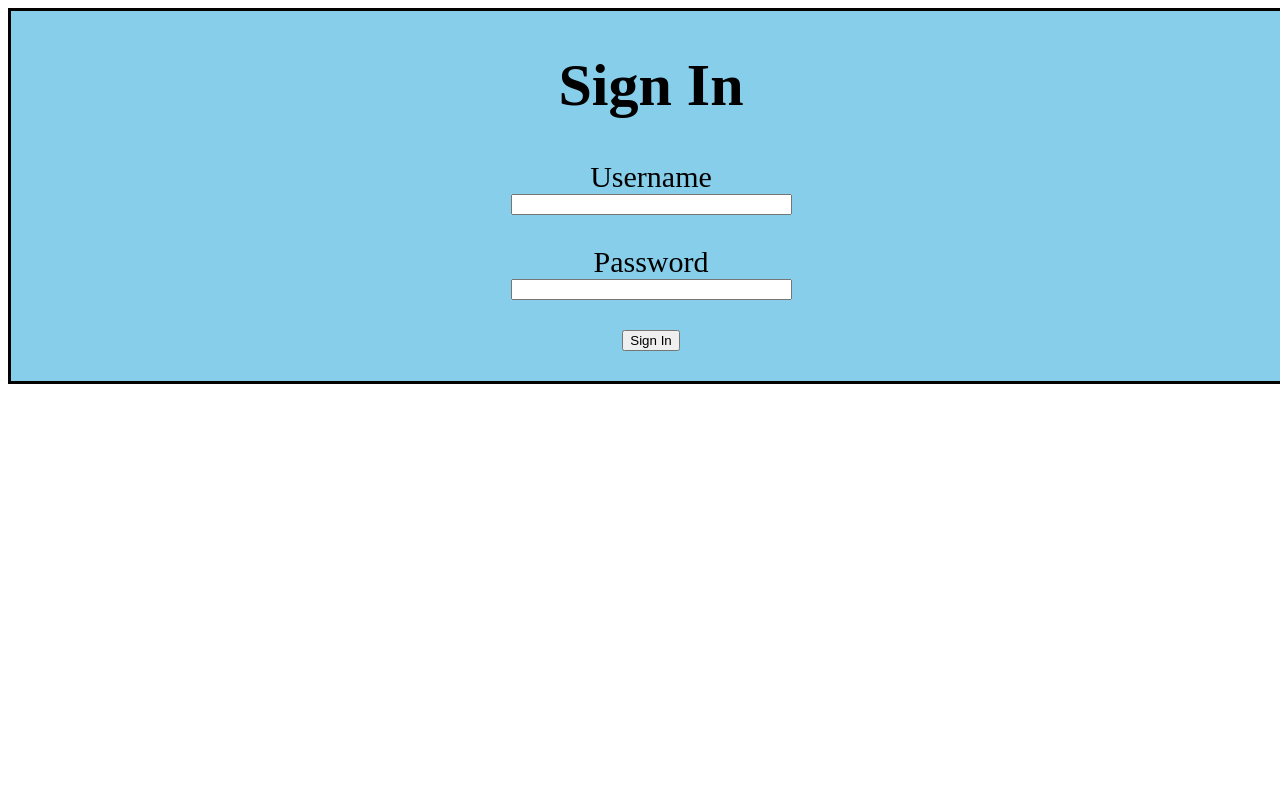
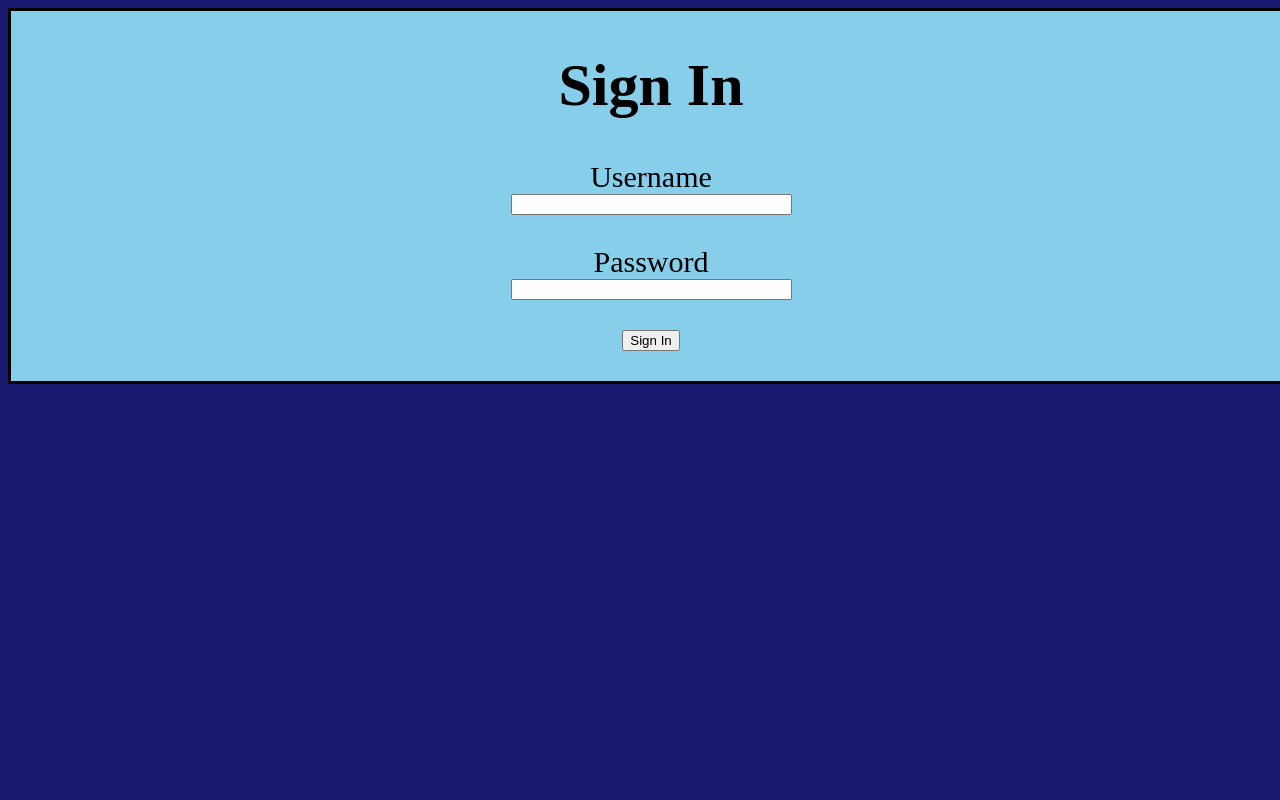
Before and after one commit to Brian1226/Priority-Queue, a Flask app: page / in a window 1280 px wide. Run offline with Flask 2, Linux system fonts and the light colour scheme.

Commit message:
Added midnightblue color background

```diff
--- a/app/templates/base.html
+++ b/app/templates/base.html
@@ -6,7 +6,7 @@
         <title>Home Page - my blog</title>
         {% endif %}
     </head>
-    <body>
+    <body style="background-color: midnightblue;">
         {% block content %}
         {% endblock %}
     </body>
```
